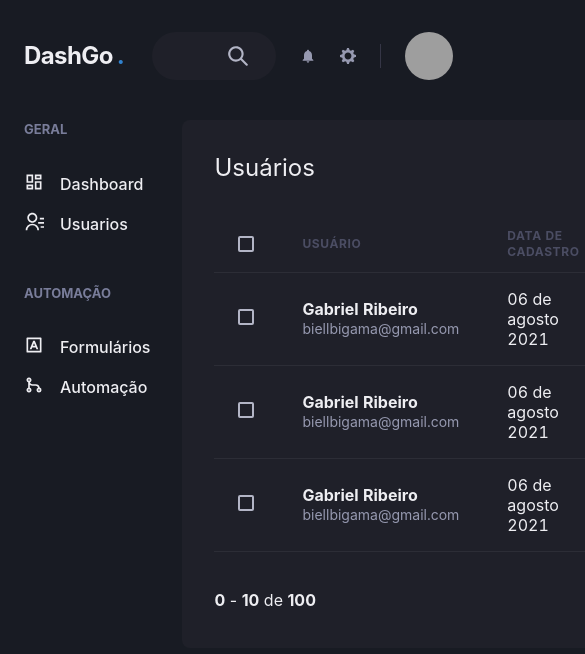
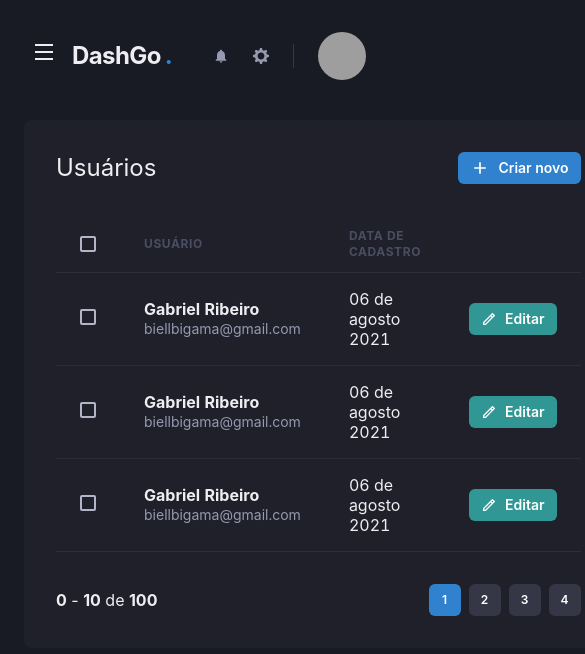
Before and after one commit to Stealty/dashgo, a Next.js app: page /users in a window 390 px wide. Shown: the top 654 px of the page, 585 px wide, since content can reach past the window. Built offline with nearby package versions, Linux system fonts and the light colour scheme; grey boxes are pictures that could not be loaded.

Commit message:
feat/responsiveness: sidebar

```diff
--- a/src/components/Header/index.tsx
+++ b/src/components/Header/index.tsx
@@ -2,17 +2,22 @@
 import { NotificationsNav } from "./NotificationsNav";
 import { Logo } from "./Logo";
 import { SearchBox } from "./SearchBox";
-import { Flex, useBreakpointValue } from "@chakra-ui/react";
+import { Flex, Icon, IconButton, useBreakpointValue } from "@chakra-ui/react";
+import { useSidebarDrawer } from "../../context/SidebarDrawerContext";
+import { RiMenuLine } from "react-icons/ri";
 
 export function Header() {
+  const { onOpen } = useSidebarDrawer();
+
   const isWideVersion = useBreakpointValue({
     base: false,
     lg: true,
   });
+
   return (
     <Flex
+      as="header"
       w="100%"
-      as="header"
       maxWidth={1480}
       h="20"
       mx="auto"
@@ -20,10 +25,21 @@
       px="6"
       align="center"
     >
+      {!isWideVersion && (
+        <IconButton
+          icon={<Icon as={RiMenuLine} />}
+          fontSize="24"
+          variant="unstyled"
+          onClick={onOpen}
+          aria-label="Open navigation"
+          mr="2"
+        />
+      )}
       <Logo />
-      <SearchBox />
+      {isWideVersion && <SearchBox />}
       <Flex align="center" ml="auto">
         <NotificationsNav />
+
         <Profile showProfileData={isWideVersion} />
       </Flex>
     </Flex>
--- /dev/null
+++ b/src/components/Sidebar/SidebarNav.tsx
@@ -0,0 +1,27 @@
+import { Stack } from "@chakra-ui/react";
+import {
+  RiDashboardLine,
+  RiContactsLine,
+  RiInputMethodLine,
+  RiGitMergeLine,
+} from "react-icons/ri";
+import { NavLink } from "./NavLink";
+import { NavSection } from "./NavSection";
+
+export function SidebarNav() {
+  return (
+    <>
+      <Stack spacing="12" align="flex-start">
+        <NavSection title="GERAL">
+          <NavLink icon={RiDashboardLine}>Dashboard</NavLink>
+          <NavLink icon={RiContactsLine}>Usuarios</NavLink>
+        </NavSection>
+
+        <NavSection title="AUTOMAÇÃO">
+          <NavLink icon={RiInputMethodLine}>Formulários</NavLink>
+          <NavLink icon={RiGitMergeLine}>Automação</NavLink>
+        </NavSection>
+      </Stack>
+    </>
+  );
+}
--- a/src/components/Sidebar/index.tsx
+++ b/src/components/Sidebar/index.tsx
@@ -1,27 +1,44 @@
 import {
-  RiDashboardLine,
-  RiContactsLine,
-  RiInputMethodLine,
-  RiGitMergeLine,
-} from "react-icons/ri";
-import { Box, Stack } from "@chakra-ui/react";
-import { NavSection } from "./NavSection";
-import { NavLink } from "./NavLink";
+  Box,
+  Drawer,
+  DrawerBody,
+  DrawerCloseButton,
+  DrawerContent,
+  DrawerHeader,
+  DrawerOverlay,
+  useBreakpointValue,
+} from "@chakra-ui/react";
+import { useSidebarDrawer } from "../../context/SidebarDrawerContext";
+import { SidebarNav } from "./SidebarNav";
 
 export default function Sidebar() {
+  const { isOpen, onClose } = useSidebarDrawer();
+
+  const isDrawerSidebar = useBreakpointValue({
+    base: true,
+    lg: false,
+  });
+
+  if (isDrawerSidebar) {
+    return (
+      <Drawer isOpen={isOpen} placement="left" onClose={onClose}>
+        <DrawerOverlay>
+          <DrawerContent bg="gray.800" p="4">
+            <DrawerCloseButton mt="6" />
+            <DrawerHeader>Navegação</DrawerHeader>
+
+            <DrawerBody>
+              <SidebarNav />
+            </DrawerBody>
+          </DrawerContent>
+        </DrawerOverlay>
+      </Drawer>
+    );
+  }
+
   return (
     <Box as="aside" w="64" mr="8">
-      <Stack spacing="12" align="flex-start">
-        <NavSection title="GERAL">
-          <NavLink icon={RiDashboardLine}>Dashboard</NavLink>
-          <NavLink icon={RiContactsLine}>Usuarios</NavLink>
-        </NavSection>
-
-        <NavSection title="AUTOMAÇÃO">
-          <NavLink icon={RiInputMethodLine}>Formulários</NavLink>
-          <NavLink icon={RiGitMergeLine}>Automação</NavLink>
-        </NavSection>
-      </Stack>
+      <SidebarNav />
     </Box>
   );
 }
--- /dev/null
+++ b/src/context/SidebarDrawerContext.tsx
@@ -0,0 +1,30 @@
+import { createContext, ReactNode, useContext, useEffect } from "react";
+import { useDisclosure, UseDisclosureReturn } from "@chakra-ui/react";
+import { useRouter } from "next/router";
+
+interface SidebarDrawerProviderProps {
+  children: ReactNode;
+}
+
+type SidebarDrawerContextData = UseDisclosureReturn;
+
+const SidebarDrawerContext = createContext({} as SidebarDrawerContextData);
+
+function SidebarDrawerProvider({ children }: SidebarDrawerProviderProps) {
+  const disclosure = useDisclosure();
+  const router = useRouter();
+
+  useEffect(() => {
+    disclosure.onClose();
+  }, [router.asPath]);
+
+  return (
+    <SidebarDrawerContext.Provider value={disclosure}>
+      {children}
+    </SidebarDrawerContext.Provider>
+  );
+}
+
+const useSidebarDrawer = () => useContext(SidebarDrawerContext);
+
+export { SidebarDrawerProvider, useSidebarDrawer };
--- a/src/pages/_app.tsx
+++ b/src/pages/_app.tsx
@@ -1,12 +1,15 @@
 import { AppProps } from "next/app";
 import { ChakraProvider } from "@chakra-ui/react";
 import { theme } from "../styles/theme";
+import { SidebarDrawerProvider } from "../context/SidebarDrawerContext";
 
 function MyApp({ Component, pageProps }: AppProps) {
   return (
     <>
       <ChakraProvider resetCSS theme={theme}>
-        <Component {...pageProps} />
+        <SidebarDrawerProvider>
+          <Component {...pageProps} />
+        </SidebarDrawerProvider>
       </ChakraProvider>
     </>
   );
```
